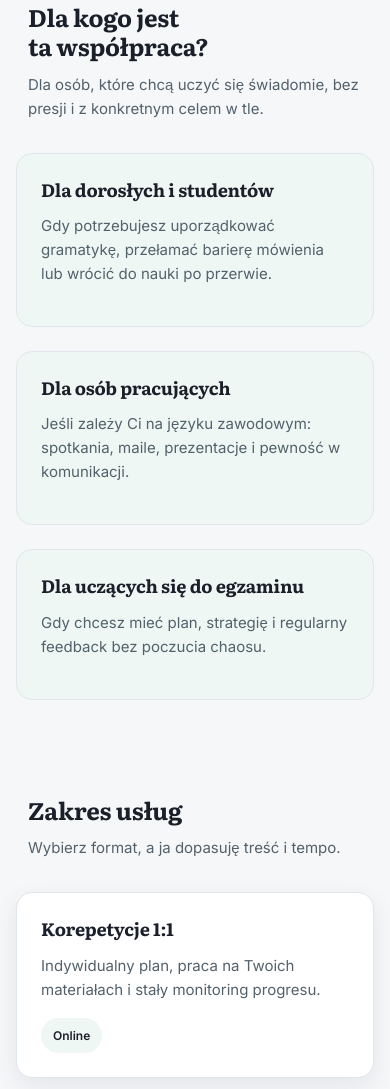
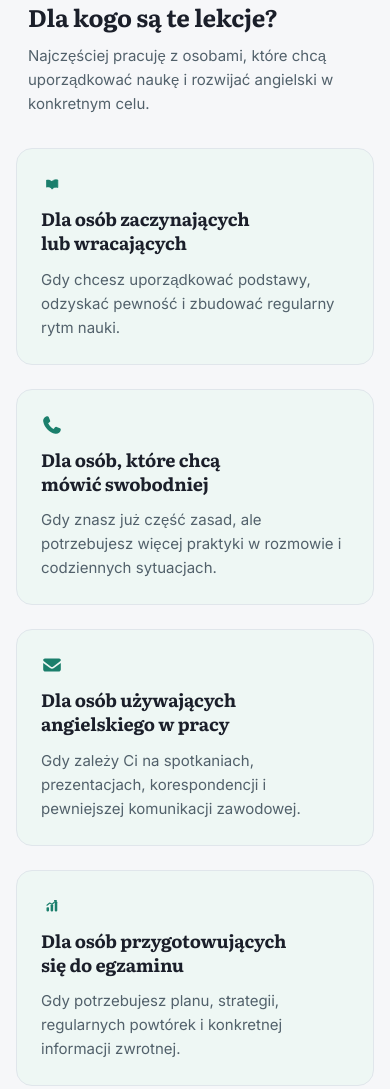
Before and after one commit to KPKrol85/education-pr01-laurenenglish, a website with bundled scripts: page uslugi.html in a window 390 px wide. Shown: the part 913-2002 px from the top of the page. Built offline with nearby package versions, Linux system fonts and the light colour scheme.

Commit message:
Refine services audience section
* replace overlapping audience categories with four learner-focused cards
* add approved section copy and balanced responsive card layouts
* include decorative local SVG icons with currentColor theme support
* preserve non-interactive semantics and accessible markup
* verify equal card heights across mobile, tablet, and desktop layouts

```diff
--- a/css/sections/services.css
+++ b/css/sections/services.css
@@ -1 +1,28 @@
-/* Service layout currently relies on reusable grid and card modifiers. */
+.services__audience-card {
+  display: grid;
+  grid-template-rows: auto auto minmax(0, 1fr);
+  align-content: start;
+  gap: var(--space-sm);
+  height: 100%;
+  min-inline-size: 0;
+}
+
+.services__audience-icon {
+  inline-size: 22px;
+  block-size: 22px;
+  min-inline-size: 22px;
+  min-block-size: 22px;
+  color: var(--color-primary);
+  flex: 0 0 22px;
+}
+
+.services__audience-title,
+.services__audience-description {
+  margin: 0;
+}
+
+@media (min-width: 780px) {
+  .services__audience-title {
+    min-block-size: 4.05em;
+  }
+}
--- a/uslugi.html
+++ b/uslugi.html
@@ -225,33 +225,58 @@
         </div>
       </section>
 
-      <section class="section">
+      <section class="section services__audience" aria-labelledby="services-audience-title">
         <div class="container">
           <div class="section__header" data-reveal>
-            <h2 class="section__title">Dla kogo jest ta współpraca?</h2>
+            <h2 class="section__title" id="services-audience-title">Dla kogo są te lekcje?</h2>
             <p class="section__subtitle">
-              Dla osób, które chcą uczyć się świadomie, bez presji i z konkretnym celem w tle.
+              Najczęściej pracuję z osobami, które chcą uporządkować naukę i rozwijać angielski w konkretnym celu.
             </p>
           </div>
           <div class="grid grid--cards">
-            <article class="card card--soft" data-reveal>
-              <h3 class="card__title">Dla dorosłych i studentów</h3>
-              <p class="card__text">
-                Gdy potrzebujesz uporządkować gramatykę, przełamać barierę mówienia lub wrócić do
-                nauki po przerwie.
+            <article class="card card--soft services__audience-card" data-reveal>
+              <svg class="services__audience-icon" viewBox="0 0 192 192" aria-hidden="true" focusable="false" fill="currentColor">
+                <path d="M45 61c20-6 37-1 51 12v66c-14-13-31-18-51-12V61Z" />
+                <path d="M147 61c-20-6-37-1-51 12v66c14-13 31-18 51-12V61Z" stroke="currentColor" stroke-width="6" stroke-linejoin="round" />
+                <path d="M96 73v66" stroke="currentColor" stroke-width="6" stroke-linecap="round" />
+                <path d="m121 74 11 6-11 7V74Z" />
+              </svg>
+              <h3 class="card__title services__audience-title">Dla osób zaczynających lub wracających</h3>
+              <p class="card__text services__audience-description">
+                Gdy chcesz uporządkować podstawy, odzyskać pewność i zbudować regularny rytm nauki.
               </p>
             </article>
-            <article class="card card--soft" data-reveal>
-              <h3 class="card__title">Dla osób pracujących</h3>
-              <p class="card__text">
-                Jeśli zależy Ci na języku zawodowym: spotkania, maile, prezentacje i pewność w
-                komunikacji.
+            <article class="card card--soft services__audience-card" data-reveal>
+              <svg class="services__audience-icon" viewBox="0 0 640 640" aria-hidden="true" focusable="false" fill="currentColor">
+                <!--!Font Awesome Free v7.3.1 by @fontawesome - https://fontawesome.com License - https://fontawesome.com/license/free Copyright 2026 Fonticons, Inc.-->
+                <path d="M224.2 89C216.3 70.1 195.7 60.1 176.1 65.4L170.6 66.9C106 84.5 50.8 147.1 66.9 223.3C104 398.3 241.7 536 416.7 573.1C493 589.3 555.5 534 573.1 469.4L574.6 463.9C580 444.2 569.9 423.6 551.1 415.8L453.8 375.3C437.3 368.4 418.2 373.2 406.8 387.1L368.2 434.3C297.9 399.4 241.3 341 208.8 269.3L253 233.3C266.9 222 271.6 202.9 264.8 186.3L224.2 89z" />
+              </svg>
+              <h3 class="card__title services__audience-title">Dla osób, które chcą mówić swobodniej</h3>
+              <p class="card__text services__audience-description">
+                Gdy znasz już część zasad, ale potrzebujesz więcej praktyki w rozmowie i codziennych sytuacjach.
               </p>
             </article>
-            <article class="card card--soft" data-reveal>
-              <h3 class="card__title">Dla uczących się do egzaminu</h3>
-              <p class="card__text">
-                Gdy chcesz mieć plan, strategię i regularny feedback bez poczucia chaosu.
+            <article class="card card--soft services__audience-card" data-reveal>
+              <svg class="services__audience-icon" viewBox="0 0 640 640" aria-hidden="true" focusable="false" fill="currentColor">
+                <!--!Font Awesome Free v7.3.1 by @fontawesome - https://fontawesome.com License - https://fontawesome.com/license/free Copyright 2026 Fonticons, Inc.-->
+                <path d="M112 128C85.5 128 64 149.5 64 176C64 191.1 71.1 205.3 83.2 214.4L291.2 370.4C308.3 383.2 331.7 383.2 348.8 370.4L556.8 214.4C568.9 205.3 576 191.1 576 176C576 149.5 554.5 128 528 128L112 128zM64 260L64 448C64 483.3 92.7 512 128 512L512 512C547.3 512 576 483.3 576 448L576 260L377.6 408.8C343.5 434.4 296.5 434.4 262.4 408.8L64 260z" />
+              </svg>
+              <h3 class="card__title services__audience-title">Dla osób używających angielskiego w pracy</h3>
+              <p class="card__text services__audience-description">
+                Gdy zależy Ci na spotkaniach, prezentacjach, korespondencji i pewniejszej komunikacji zawodowej.
+              </p>
+            </article>
+            <article class="card card--soft services__audience-card" data-reveal>
+              <svg class="services__audience-icon" viewBox="0 0 192 192" aria-hidden="true" focusable="false" fill="currentColor">
+                <rect x="48" y="106" width="22" height="37" rx="7" />
+                <rect x="84" y="82" width="22" height="61" rx="7" />
+                <rect x="120" y="57" width="22" height="86" rx="7" />
+                <path d="m52 89 24-19 21 11 34-32" fill="none" stroke="currentColor" stroke-width="10" stroke-linecap="round" stroke-linejoin="round" />
+                <path d="m118 48 14 1-1 14" fill="none" stroke="currentColor" stroke-width="10" stroke-linecap="round" stroke-linejoin="round" />
+              </svg>
+              <h3 class="card__title services__audience-title">Dla osób przygotowujących się do egzaminu</h3>
+              <p class="card__text services__audience-description">
+                Gdy potrzebujesz planu, strategii, regularnych powtórek i konkretnej informacji zwrotnej.
               </p>
             </article>
           </div>
```
